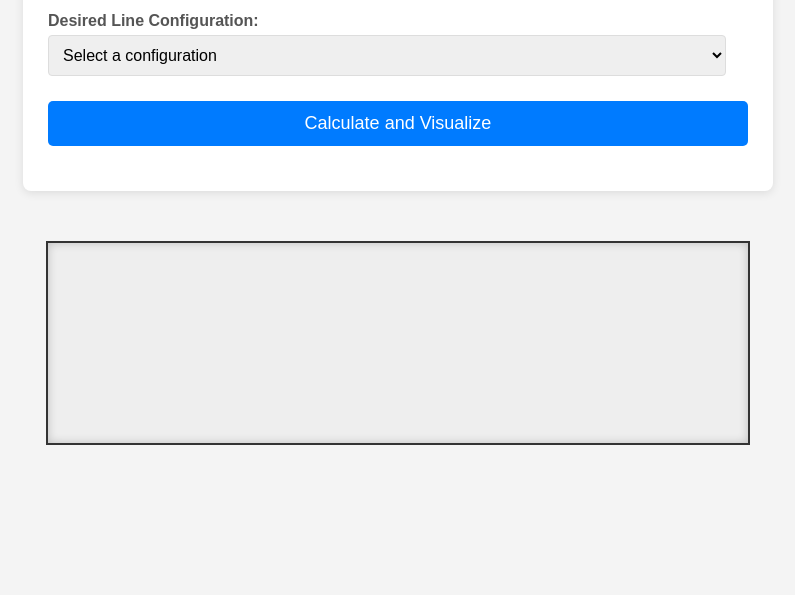
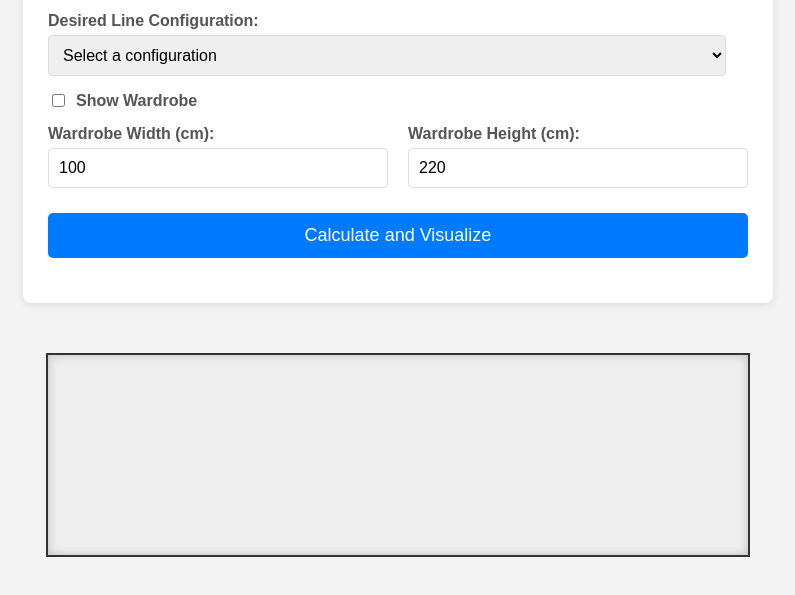
Before and after one commit to oestoer/wall, a plain HTML site: page index.html in a window 1280 px wide. Shown: the part 197-792 px from the top of the page, without its empty margins (242-1037 px from the left). Drawn offline with Linux system fonts and the light colour scheme.

Commit message:
Add wardrobe feature with adjustable dimensions and visibility toggle

```diff
--- a/index.html
+++ b/index.html
@@ -85,6 +85,31 @@
         .white {
             background-color: white;
         }
+        #wall-container {
+            position: relative;
+        }
+        #wardrobe {
+            position: absolute;
+            bottom: 0;
+            right: 0;
+            background-color: #8B4513; /* Brown color for wardrobe */
+            border: 2px solid #5D2906;
+            z-index: 10;
+            box-shadow: 2px 2px 5px rgba(0,0,0,0.3);
+            display: none; /* Hidden by default */
+        }
+        .checkbox-group {
+            display: flex;
+            align-items: center;
+            gap: 8px;
+            margin-bottom: 15px;
+        }
+        .checkbox-group label {
+            margin-bottom: 0;
+        }
+        input[type="checkbox"] {
+            width: auto;
+        }
     </style>
 </head>
 <body>
@@ -116,13 +141,32 @@
             </select>
         </div>
 
+        <div class="input-group">
+            <div class="checkbox-group">
+                <input type="checkbox" id="showWardrobe" onchange="calculateAndVisualize()">
+                <label for="showWardrobe">Show Wardrobe</label>
+            </div>
+
+            <div style="display: flex; gap: 20px;">
+                <div style="flex: 1;">
+                    <label for="wardrobeWidth">Wardrobe Width (cm):</label>
+                    <input type="number" id="wardrobeWidth" value="100" min="1" onchange="calculateAndVisualize()">
+                </div>
+                <div style="flex: 1;">
+                    <label for="wardrobeHeight">Wardrobe Height (cm):</label>
+                    <input type="number" id="wardrobeHeight" value="220" min="1" onchange="calculateAndVisualize()">
+                </div>
+            </div>
+        </div>
+
         <button onclick="calculateAndVisualize()">Calculate and Visualize</button>
 
         <div id="result"></div>
     </div>
 
     <div id="wall-container">
-        </div>
+        <div id="wardrobe"></div>
+    </div>
 
     <script>
         function calculateAndVisualize() {
@@ -172,6 +216,11 @@
             // Visualize the lines
             wallContainer.innerHTML = ''; // Clear previous lines
 
+            // Add the wardrobe element back after clearing the container
+            const wardrobeElement = document.createElement('div');
+            wardrobeElement.id = 'wardrobe';
+            wallContainer.appendChild(wardrobeElement);
+
             // Adjust the wall container height based on the wall height
             // Keep a reasonable aspect ratio (max height of 400px)
             const maxHeight = 400;
@@ -194,6 +243,31 @@
                 lineDiv.style.flexBasis = `${lineThicknessPercentage}%`;
                 wallContainer.appendChild(lineDiv);
             }
+
+            // Handle the wardrobe
+            const showWardrobe = document.getElementById('showWardrobe').checked;
+            const wardrobe = document.getElementById('wardrobe'); // Now using the recreated element
+            const wardrobeWidth = parseFloat(document.getElementById('wardrobeWidth').value);
+            const wardrobeHeight = parseFloat(document.getElementById('wardrobeHeight').value);
+
+            if (showWardrobe && !isNaN(wardrobeWidth) && !isNaN(wardrobeHeight) && wardrobeWidth > 0 && wardrobeHeight > 0) {
+                // Calculate wardrobe dimensions relative to wall visualization
+                const wardrobeWidthPct = (wardrobeWidth / wallLengthCm) * 100;
+                const wardrobeHeightPct = (wardrobeHeight / wallHeightCm) * 100;
+
+                // Set wardrobe dimensions and display it
+                wardrobe.style.width = `${wardrobeWidthPct}%`;
+                wardrobe.style.height = `${wardrobeHeightPct}%`;
+                wardrobe.style.display = 'block';
+
+                // Make sure it's properly positioned in the lower right corner
+                wardrobe.style.position = 'absolute';
+                wardrobe.style.bottom = '0';
+                wardrobe.style.right = '0';
+            } else {
+                // Hide the wardrobe if checkbox is unchecked
+                wardrobe.style.display = 'none';
+            }
         }
     </script>
 </body>
```
